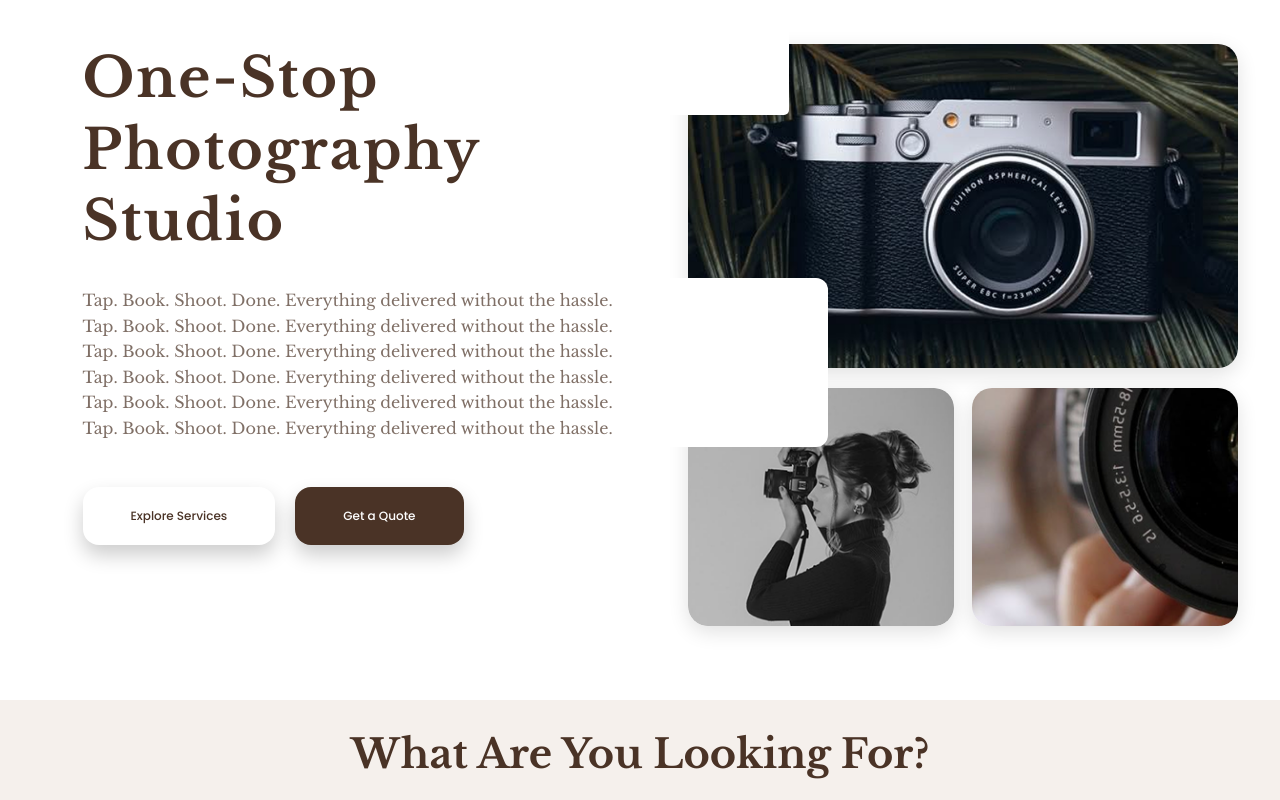
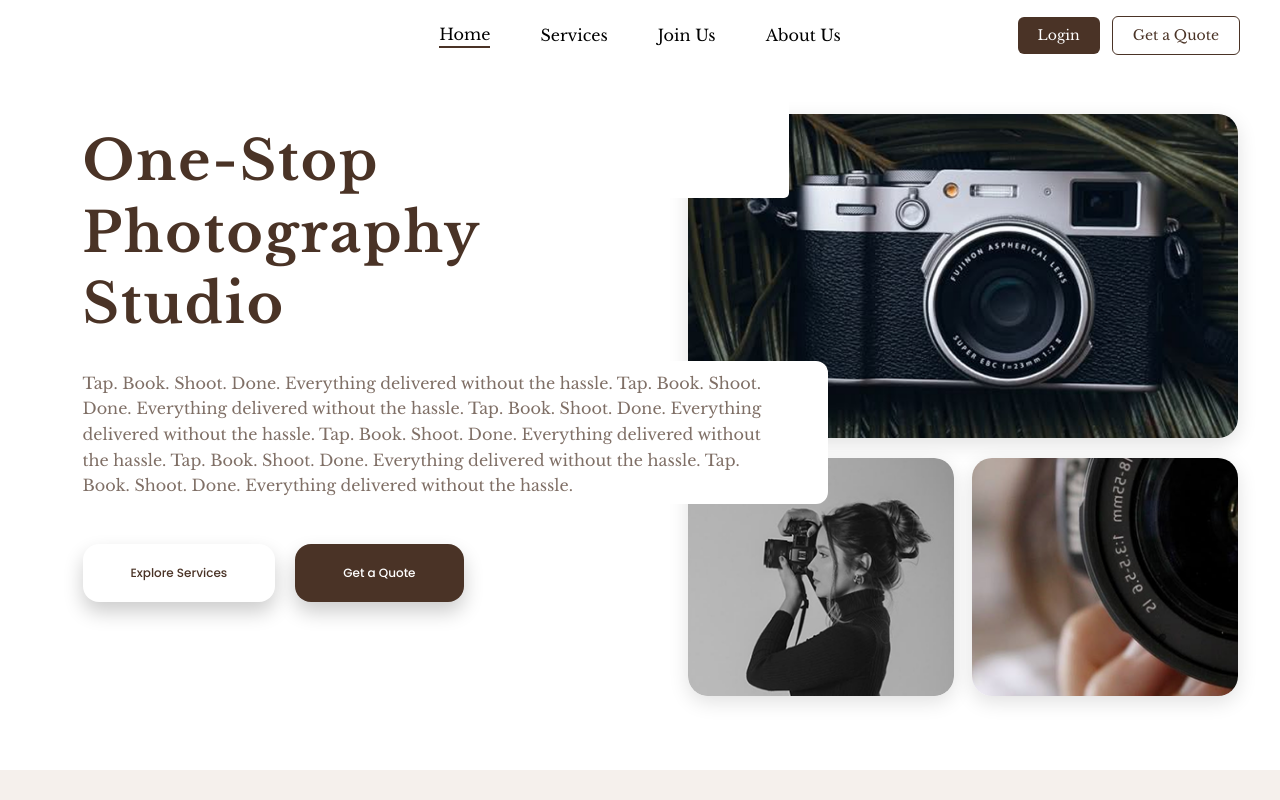
Before and after one commit to techfluxsolutions/PhotoGrapher_User_Website, a React (Create React App) app: page / in a window 1280 px wide. Shown: the top 800 px of the page. Built offline with nearby package versions, Linux system fonts and the light colour scheme.

Commit message:
navbar added

```diff
--- a/src/Pages/LandingPage/HeroSection/HeroSection.css
+++ b/src/Pages/LandingPage/HeroSection/HeroSection.css
@@ -73,7 +73,7 @@
     padding-top: 10px;
     padding-bottom: 5px;
     padding-left: 40px;
-    padding-right: 200px;
+    padding-right: 50px;
     border-radius: 12px;
     margin-right: -240px;
     margin-bottom: 40px;
--- a/src/Routes/appRoutes.js
+++ b/src/Routes/appRoutes.js
@@ -142,7 +142,6 @@ const Layout = ({ children }) => {
 
   // Routes where Navbar should be hidden
   const hideLayoutRoutes = [
-    "/",
     "/login",
     "/sign-up",
     "/verify-otp",
```
Also changed, not shown: 2 other files (tests, documents, lock files or other folders).
